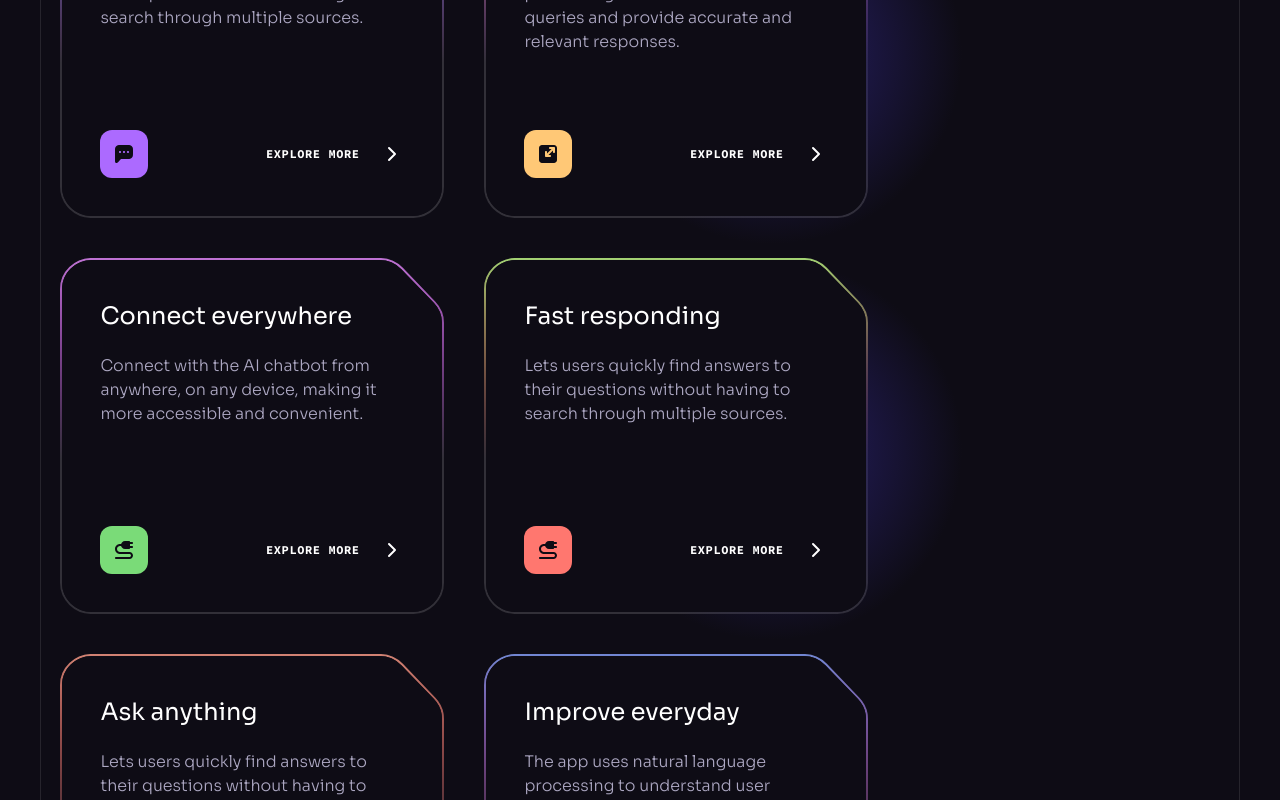
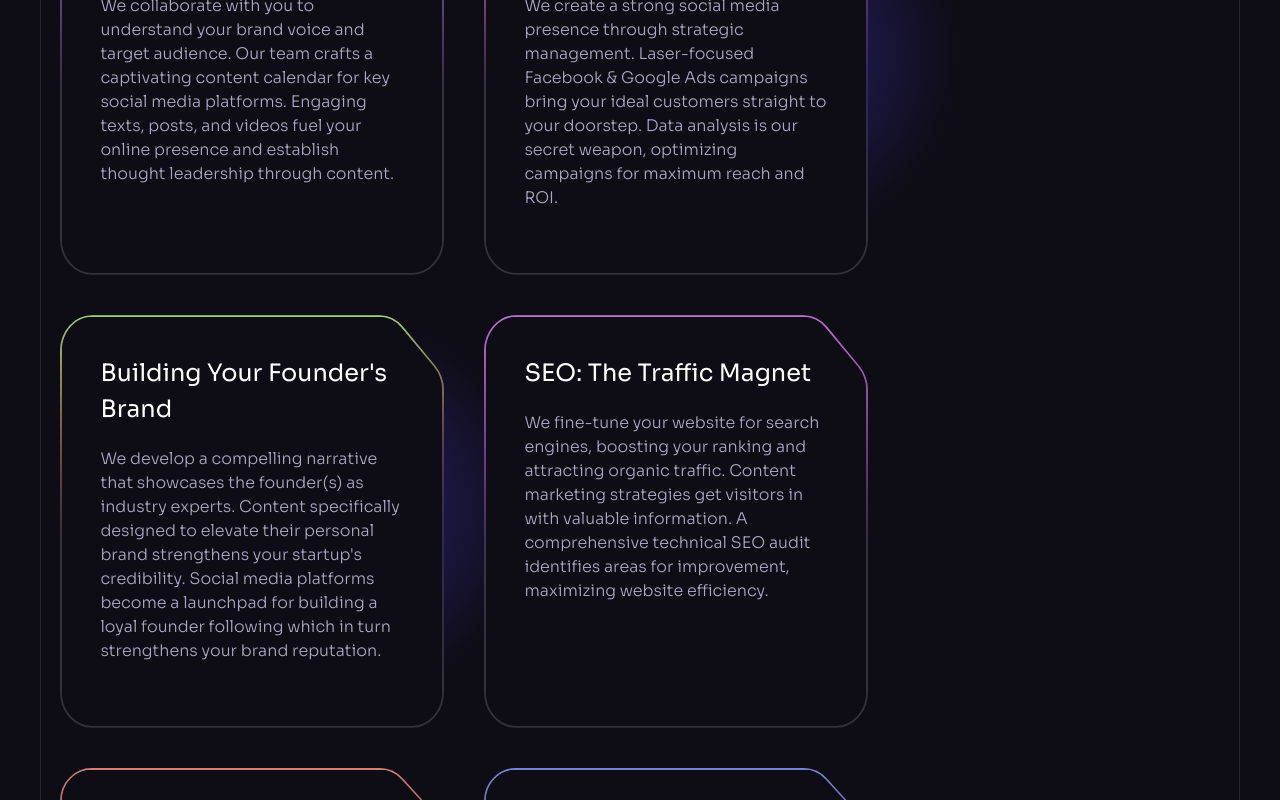
Before and after one commit to 4shreyas5/AdimediaX, a React (Vite) app: page / in a window 1280 px wide. Shown: the part 1320-2120 px from the top of the page. Built offline with nearby package versions, Linux system fonts and the light colour scheme.

Commit message:
Benefits Section Updated as per client's need

```diff
--- a/src/components/Benefits.jsx
+++ b/src/components/Benefits.jsx
@@ -27,7 +27,7 @@ const Benefits = () => {
                 <h5 className="h5 mb-5">{item.title}</h5>
                 <p className="body-2 mb-6 text-n-3">{item.text}</p>
                 <div className="flex items-center mt-auto">
-                  <img
+                  {/* <img
                     src={item.iconUrl}
                     width={48}
                     height={48}
@@ -36,7 +36,7 @@ const Benefits = () => {
                   <p className="ml-auto font-code text-xs font-bold text-n-1 uppercase tracking-wider">
                     Explore more
                   </p>
-                  <Arrow />
+                  <Arrow /> */}
                 </div>
               </div>
 
--- a/src/constants/index.js
+++ b/src/constants/index.js
@@ -251,16 +251,16 @@ export const pricing = [
 export const benefits = [
   {
     id: "0",
-    title: "Ask anything",
-    text: "Lets users quickly find answers to their questions without having to search through multiple sources.",
+    title: "Content Creation Powerhouse",
+    text: "We collaborate with you to understand your brand voice and target audience. Our team crafts a captivating content calendar for key social media platforms. Engaging texts, posts, and videos fuel your online presence and establish thought leadership through content.",
     backgroundUrl: "./src/assets/benefits/card-1.svg",
     iconUrl: benefitIcon1,
     imageUrl: benefitImage2,
   },
   {
     id: "1",
-    title: "Improve everyday",
-    text: "The app uses natural language processing to understand user queries and provide accurate and relevant responses.",
+    title: "Targeted Audience Growth",
+    text: "We create a strong social media presence through strategic management. Laser-focused Facebook & Google Ads campaigns bring your ideal customers straight to your doorstep. Data analysis is our secret weapon, optimizing campaigns for maximum reach and ROI. ",
     backgroundUrl: "./src/assets/benefits/card-2.svg",
     iconUrl: benefitIcon2,
     imageUrl: benefitImage2,
@@ -268,33 +268,33 @@ export const benefits = [
   },
   {
     id: "2",
-    title: "Connect everywhere",
-    text: "Connect with the AI chatbot from anywhere, on any device, making it more accessible and convenient.",
-    backgroundUrl: "./src/assets/benefits/card-3.svg",
-    iconUrl: benefitIcon3,
-    imageUrl: benefitImage2,
-  },
-  {
-    id: "3",
-    title: "Fast responding",
-    text: "Lets users quickly find answers to their questions without having to search through multiple sources.",
+    title: "Building Your Founder's Brand",
+    text: " We develop a compelling narrative that showcases the founder(s) as industry experts. Content specifically designed to elevate their personal brand strengthens your startup's credibility. Social media platforms become a launchpad for building a loyal founder following which in turn strengthens your brand reputation.",
     backgroundUrl: "./src/assets/benefits/card-4.svg",
     iconUrl: benefitIcon4,
     imageUrl: benefitImage2,
     light: true,
   },
   {
+    id: "3",
+    title: "SEO: The Traffic Magnet",
+    text: "We fine-tune your website for search engines, boosting your ranking and attracting organic traffic. Content marketing strategies get visitors in with valuable information. A comprehensive technical SEO audit identifies areas for improvement, maximizing website efficiency.",
+    backgroundUrl: "./src/assets/benefits/card-3.svg",
+    iconUrl: benefitIcon3,
+    imageUrl: benefitImage2,
+  },
+  {
     id: "4",
-    title: "Ask anything",
-    text: "Lets users quickly find answers to their questions without having to search through multiple sources.",
+    title: "Measurable Success",
+    text: "We believe in results. Data-driven insights allow us to track progress and optimize campaigns. We ditch the business jargon and over communicate the results.  This means we constantly update you on the impact of our work, allowing you to celebrate your startup's growth trajectory in real-time.",
     backgroundUrl: "./src/assets/benefits/card-5.svg",
     iconUrl: benefitIcon1,
     imageUrl: benefitImage2,
   },
   {
     id: "5",
-    title: "Improve everyday",
-    text: "The app uses natural language processing to understand user queries and provide accurate and relevant responses.",
+    title: "AdimediaX: It's Your Turn",
+    text: "*Schedule a free consultation to discuss your specific goals and tailor AdimediaX to your needs. Let's ignite your startup's growth together. Launch your marketing efforts and watch your brand soar!",
     backgroundUrl: "./src/assets/benefits/card-6.svg",
     iconUrl: benefitIcon2,
     imageUrl: benefitImage2,
```
